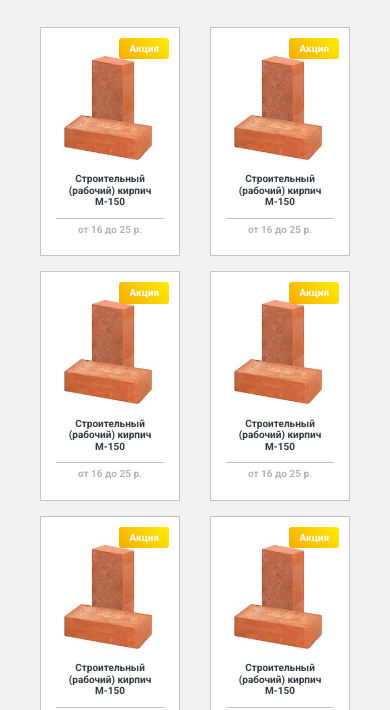
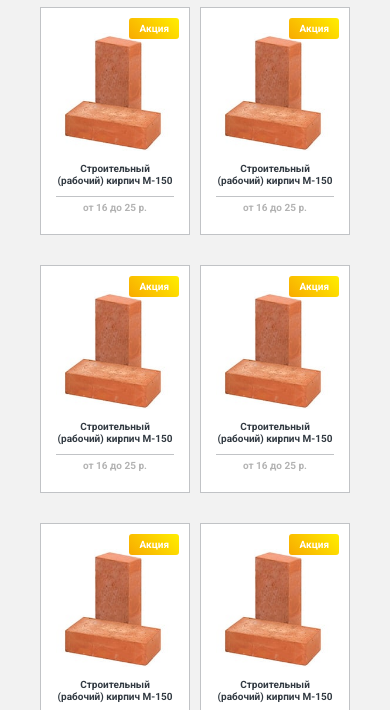
Before and after one commit to Bonetik/Debutant, a plain HTML site: page index.html in a window 390 px wide. Shown: the part 761-1471 px from the top of the page. Drawn offline with nearby package versions, Linux system fonts and the light colour scheme.

Commit message:
Add files via upload

```diff
--- a/css/main.css
+++ b/css/main.css
@@ -675,11 +675,17 @@ select{
   display:-webkit-box;
   display:-webkit-flex;
   display:flex;
-  -webkit-flex-wrap:wrap;
-  flex-wrap:wrap;
   -webkit-box-pack:justify;
   -webkit-justify-content:space-between;
   justify-content:space-between;
+  -webkit-flex-wrap:wrap;
+  flex-wrap:wrap; }
+
+.offer__inner-item{
+  display:grid;
+  grid-template-columns:1fr 1fr 1fr 1fr;
+  grid-column-gap:3em;
+  grid-row-gap:3em;
   padding:1em 0; }
 
 .offer__item{
@@ -765,14 +771,21 @@ select{
   font-weight:bold;
   color:#b3b3b3; }
 
-@media (max-width: 987px){
-  .offer__item{
-    max-width:30em; } }
+@media (max-width: 1074px){
+  .offer__price-text{
+    font-size:2.5em; } }
+
+@media (max-width: 950px){
+  .offer__price-text{
+    font-size:2.2em; } }
+
+@media (max-width: 890px){
+  .offer__inner-item{
+    grid-template-columns:1fr 1fr 1fr; }
+  .offer__price-text{
+    font-size:2.2em; } }
 
 @media (max-width: 787px){
-  .offer__item{
-    max-width:25em;
-    margin-bottom:2em; }
   .offer__text{
     font-size:1.2em; }
   .offer__promotions-text{
@@ -781,9 +794,12 @@ select{
     font-size:2em; } }
 
 @media (max-width: 678px){
+  .offer__inner-item{
+    grid-column-gap:1.5em;
+    grid-row-gap:1.5em; }
   .offer__item{
-    margin-bottom:1.5em;
-    max-width:25em; }
+    margin-bottom:2em;
+    max-width:23em; }
   .offer__text{
     font-size:1em; }
   .offer__promotions-text{
@@ -797,26 +813,11 @@ select{
     padding-top:.5em;
     padding-bottom:.5em; } }
 
-@media (max-width: 568px){
-  .offer__item{
-    max-width:18em; } }
-
 @media (max-width: 468px){
-  .offer__item{
-    max-width:16em; } }
-
-@media (max-width: 420px){
-  .offer__item{
-    max-width:14em; } }
-
-@media (max-width: 385px){
-  .offer__item{
-    max-width:13em; } }
-
-@media (max-width: 340px){
-  .offer__item{
-    max-width:25em;
-    margin:1em auto; } }
+  .offer__inner-item{
+    grid-template-columns:1fr 1fr;
+    grid-column-gap:1em;
+    grid-row-gap:1em; } }
 
 .retailers{
   background:url("../images/letailers/bg.jpg") no-repeat center top;
--- a/index.html
+++ b/index.html
@@ -142,7 +142,7 @@
                 <button class="offer__input-btn">Найти</button>
               </div>
             </div>
-            <div class="offer__inner">
+            <div class="offer__inner-item">
               <div class="offer__item"> <a class="offer__item-link" href="#">
                   <div class="offer__images"> <img class="offer__img" src="images/offer/cerpickh.jpg" alt=""></div>
                   <div class="offer__info">
```
